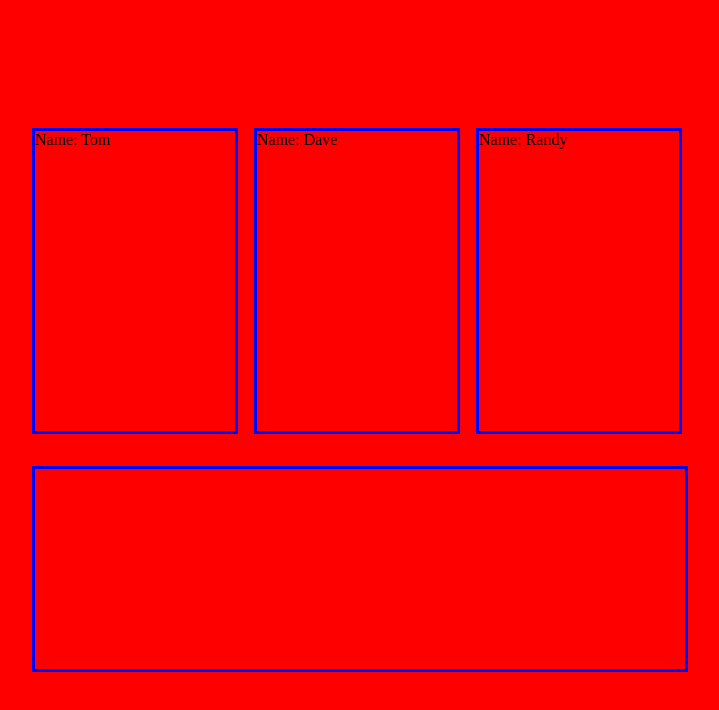
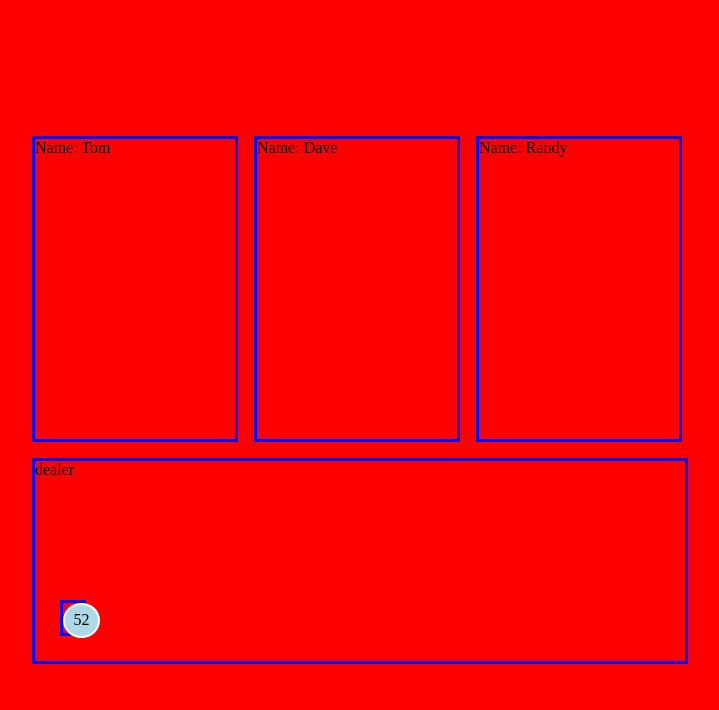
Before and after one commit to webdesignbytom/luxury-casino, a plain HTML site: page public/index.html in a window 1280 px wide. Both pictures are taken after a click on the button "START". Shown: the whole page, without its empty margins (283-1002 px from the left). Drawn offline with Linux system fonts and the light colour scheme.

Commit message:
card number

```diff
--- a/public/index.html
+++ b/public/index.html
@@ -21,11 +21,16 @@
 
       <main id="game__container" class="game__container">
         <div class="players__container" id="players__container"></div>
+
         <div class="deck__container" id="deck__container">
+
+          <div class="deck__area" id="deck__area">
             <div class="deck__holder" id="deck__holder">
-                <div class="deck__stack"></div>
-                <div class="deck__total"></div>
+              <div class="deck__stack" id="deck__stack"></div>
+              <div class="deck__total" id="deck__total"></div>
             </div>
+            <div class="dealer__area">dealer</div>
+          </div>
         </div>
       </main>
     </div>
--- a/src/js/poker.js
+++ b/src/js/poker.js
@@ -71,10 +71,13 @@ function buildGameArea(newGame) {
 }
 
 function buildDeckArea() {
-  const deckArea = document.createElement('div');
-  deckArea.className = 'deck__area';
-  gameContainer.appendChild(deckArea);
+  const deckStack = document.getElementById('deck__stack')
+  const deckTotal = document.getElementById('deck__total')
 
+  let setupGame = createNewDeck()
+  console.log('setup game', setupGame)
+
+  deckTotal.innerText = setupGame.length
 }
 
 function buildPlayerAreas(newGame) {
--- a/src/styles/style.css
+++ b/src/styles/style.css
@@ -14,7 +14,7 @@ body {
 }
 
 .signIn__container {
-    display: grid;
+  display: grid;
 }
 
 .game__container {
@@ -23,7 +23,7 @@ body {
   height: 100vh;
   width: 100vw;
   place-content: center;
-gap: 1rem;
+  gap: 1rem;
 }
 
 .players__container {
@@ -42,7 +42,26 @@ gap: 1rem;
   width: 100%;
   height: 200px;
   border: 3px solid blue;
+  position: relative;
+}
 
+.deck__holder {
+  border: 3px solid blue;
+  position: absolute;
+  bottom: 25px;
+  left: 25px;
+  width: 20px;
+  height: 30px;
+}
+
+.deck__total {
+  background-color: lightblue;
+  border: 2px solid white;
+  border-radius: 50%;
+  padding: 0.4rem;
+  display: grid;
+  place-content: center;
+  width: 20px;
 }
 
 /* .card {
```
